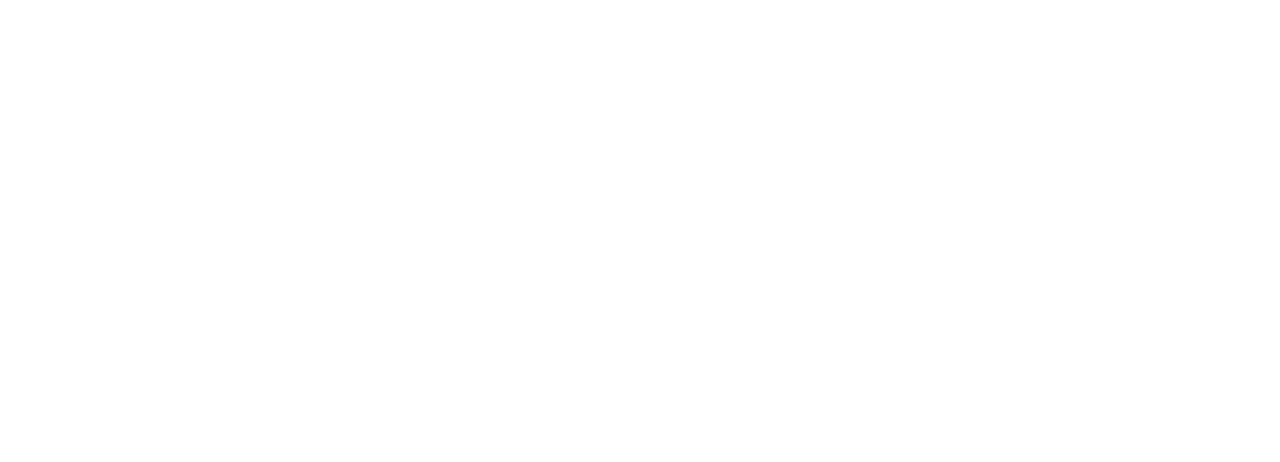
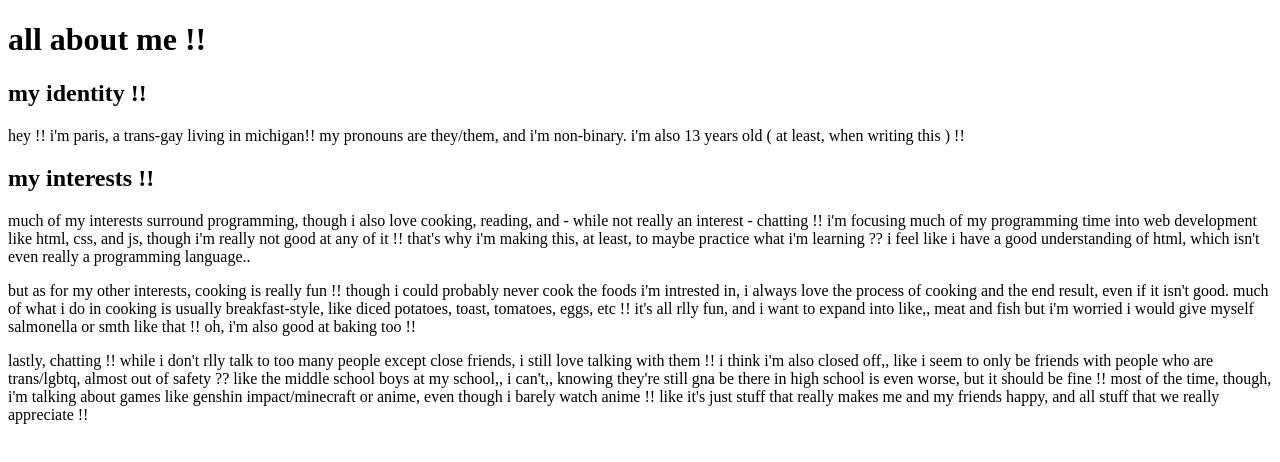
Before and after one commit to heypwris/web-sandbox, a plain HTML site: page index.html in a window 1280 px wide. Drawn offline with Linux system fonts and the light colour scheme.

Commit message:
Main paragraphs, saving so i don't lose it !!

```diff
--- a/index.html
+++ b/index.html
@@ -2,9 +2,34 @@
 <html>
     <head>
         <meta charset = "utf-8">
-        <title></title>
+        <link rel="stylesheet" href="style.css">
+        <script src="script.js"></script>
+        <title>sharts</title>
     </head>
     <body>
+        <h1>all about me !!</h1>
+        <section>
+            <h2>my identity !!</h2>
+            <p>hey !! i'm paris, a trans-gay living in michigan!! my pronouns are they/them, and i'm non-binary. i'm also 13 years old ( at least, when writing this ) !!</p>
+        </section>
 
+        <section>
+            <h2>my interests !!</h2>
+
+            <!-- intro/programming -->
+            <article>
+                <p>much of my interests surround programming, though i also love cooking, reading, and - while not really an interest - chatting !! i'm focusing much of my programming time into web development like html, css, and js, though i'm really not good at any of it !! that's why i'm making this, at least, to maybe practice what i'm learning ?? i feel like i have a good understanding of html, which isn't even really a programming language..</p>
+            </article>
+
+            <!-- cooking/eating -->
+            <article>
+                <p>but as for my other interests, cooking is really fun !! though i could probably never cook the foods i'm intrested in, i always love the process of cooking and the end result, even if it isn't good. much of what i do in cooking is usually breakfast-style, like diced potatoes, toast, tomatoes, eggs, etc !! it's all rlly fun, and i want to expand into like,, meat and fish but i'm worried i would give myself salmonella or smth like that !! oh, i'm also good at baking too !!</p>
+            </article>
+
+            <!-- chatting -->
+            <article>
+                <p>lastly, chatting !! while i don't rlly talk to too many people except close friends, i still love talking with them !! i think i'm also closed off,, like i seem to only be friends with people who are trans/lgbtq, almost out of safety ?? like the middle school boys at my school,, i can't,, knowing they're still gna be there in high school is even worse, but it should be fine !! most of the time, though, i'm talking about games like genshin impact/minecraft or anime, even though i barely watch anime !! like it's just stuff that really makes me and my friends happy, and all stuff that we really appreciate !!</p>
+            </article>
+        </section>
     </body>
 </html>
```
